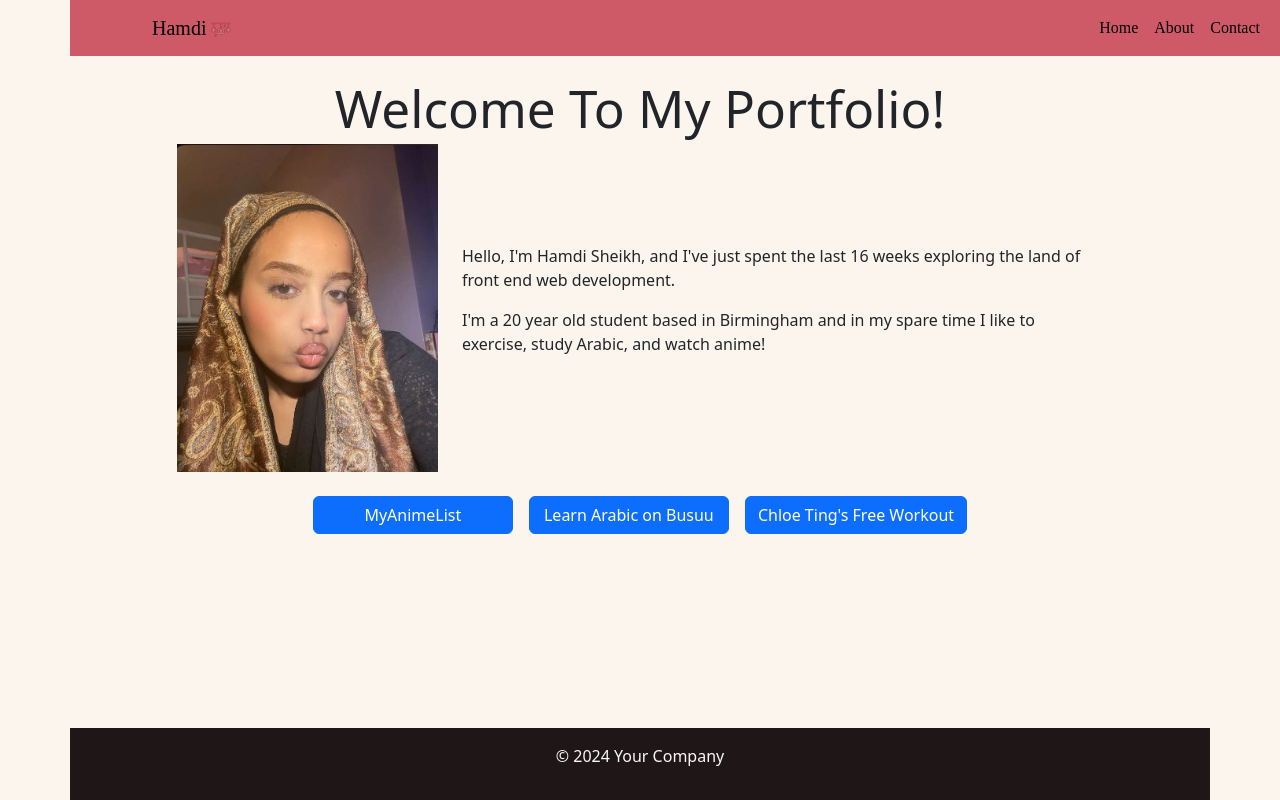
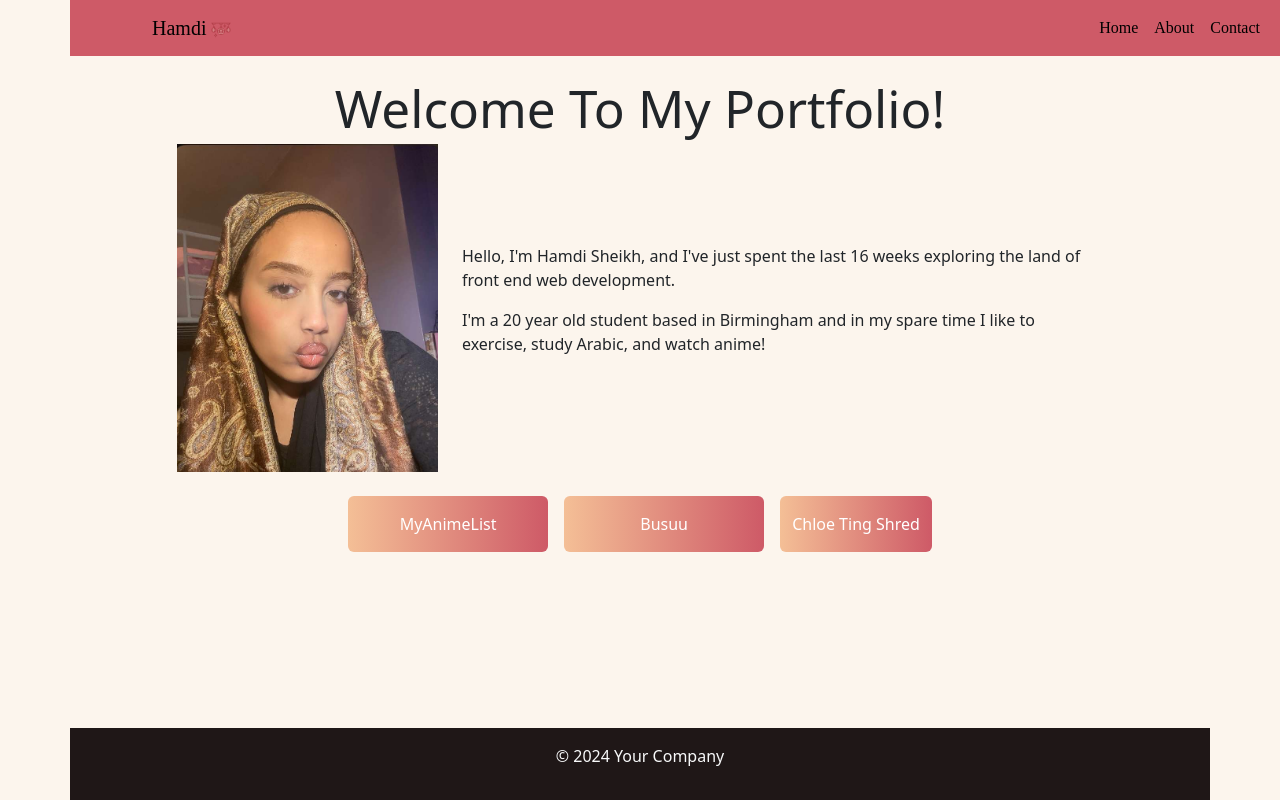
Before and after one commit to hamdishh/react-2-portfolio, a React app in the folder challenge/react-portfolio/: page / in a window 1280 px wide. Built offline with nearby package versions, Linux system fonts and the light colour scheme; the HTML template or start-up script is replaced by a standard one; a web font is replaced by a local one.

Commit message:
styled about seciton buttons below hero

```diff
--- a/challenge/react-portfolio/src/components/Pages/About.jsx
+++ b/challenge/react-portfolio/src/components/Pages/About.jsx
@@ -27,9 +27,9 @@ function About() {
         </Row>
         <Row className="justify-content-center mt-4">
           <Col xs={12} className="text-center">
-            <Button variant="primary" className="me-3" href="https://myanimelist.net/">MyAnimeList</Button>
-            <Button variant="primary" className="me-3" href="https://www.busuu.com/">Learn Arabic on Busuu</Button>
-            <Button variant="primary" href="https://www.chloeting.com/">Chloe Ting's Free Workout</Button>
+            <Button variant="primary" className="me-3 py-3 gradient-button" href="https://myanimelist.net/">MyAnimeList</Button>
+            <Button variant="primary" className="me-3 py-3 gradient-button" href="https://www.busuu.com/">Busuu</Button>
+            <Button variant="primary" className="py-3 gradient-button" href="https://www.chloeting.com/">Chloe Ting Shred</Button>
           </Col>
         </Row>
     </Container>
--- a/challenge/react-portfolio/src/index.css
+++ b/challenge/react-portfolio/src/index.css
@@ -65,6 +65,12 @@ button:focus-visible {
   font-weight: 20px;
 }
 
+.gradient-button {
+  background-image: linear-gradient(to right, #F4BF96, #CE5A67);
+  border: #1F1717;
+  color: white;
+
+}
 
 .home-container {
   flex: auto;
```
Also changed, not shown: challenge/react-portfolio/src/components/Project/style.css (line endings or trailing spaces).
